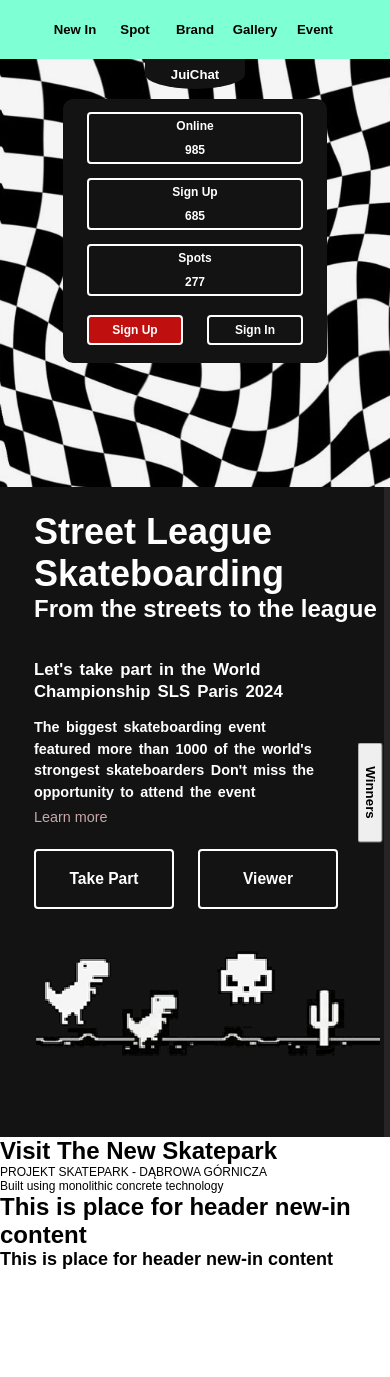
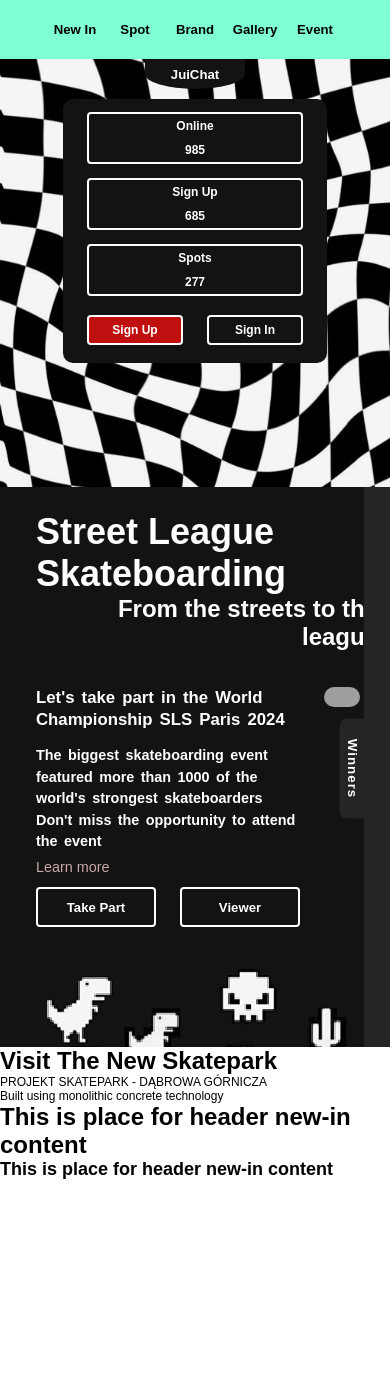
Before and after one commit to RomaNMoskvita/JUICIricc_Project, a PHP site: page / in a window 390 px wide. Shown: the part 81-1458 px from the top of the page. Run offline with PHP 8.4, Linux system fonts and the light colour scheme; grey boxes are pictures that could not be loaded.

Commit message:
added right slide bar to new-in section

```diff
--- a/JUICYricc/CSS/index.css
+++ b/JUICYricc/CSS/index.css
@@ -287,6 +287,8 @@ text-align: center;
     height: 120px;
     margin-top: 1rem;
 }
+
+
 /*New-in two Section*/
 .new-in__two--section{
     max-width: 9999px;
@@ -441,3 +443,10 @@ text-align: center;
       40% {transform: translateY(-10px);}
       60% {transform: translateY(-5px);}
   }
+
+  /* Temporary */
+
+
+#button__winners{
+    display: none;
+}
--- a/JUICYricc/CSS/indexResponsive.css
+++ b/JUICYricc/CSS/indexResponsive.css
@@ -193,6 +193,7 @@
     .traffic__banner--icon{
         margin-top: 4.5rem;
     }
+
 }
 
 @media screen and (max-width: 800px){
@@ -476,6 +477,7 @@ text-align: center;
     .new-in__background--bot{
         margin-top: 3rem;
     }
+
 }
 
 /* Temporary */
@@ -492,6 +494,7 @@ text-align: center;
     #user--icon__container--controll{
         left: calc(1024px);
         position: absolute;
+        transition-duration: 0.4s;
     }
 
     .new-in__content{
@@ -503,25 +506,50 @@ text-align: center;
             align-items: center;
 
         }
+
         #button__winners{
             position: absolute;
-            margin-left: -132px;
+            margin-left: -130px;
             display: block;
         }
+
         #button__winners button{
         width: 100px;
         height: 25px;
         rotate: 90deg;
         font-weight: bold;
+        border-bottom-left-radius: 8px;
+        border-bottom-right-radius: 8px;
+        background-color: #252525;
+        border: none;
+        color: #fff;
+        letter-spacing: 1px;
+        }
+
+        .userIconForward{
+            transform: translate(-220px, 0px);
         }
 }
 
 @media screen and (max-width: 1000px) {
     .new-in__section{
-
+        height: 560px;
         margin-top: 3.3rem;
 
     }
+
+    .event__learn--more{
+        display: flex;
+        justify-content: start;
+        margin: 0.5rem 1rem 1rem 0;
+      }
+      .button__event{
+        font-size: 1.1rem;
+        font-weight: bold;
+        height: 40px;
+        width: 120px;
+        margin-right: 2rem;
+      }
 }
 
 @media screen and (max-width: 800px){
--- a/JUICYricc/JS/responsiveTransform.js
+++ b/JUICYricc/JS/responsiveTransform.js
@@ -28,7 +28,7 @@ function updateStylesheet() {
   const userIcon = document.getElementById("user--icon__container--controll");
   if (window.innerWidth < 1200) {
     let actualResize = window.innerWidth;
-    userIcon.style.left = `calc(1180px + ${actualResize - 1200}px)`;
+    userIcon.style.left = `calc(1160px + ${actualResize - 1200}px)`;
   }
 }
 
--- /dev/null
+++ b/JUICYricc/JS/userIconControll.js
@@ -0,0 +1,8 @@
+function userIconControll() {
+  const userIconForward = document.getElementById(
+    "user--icon__container--controll"
+  );
+  setTimeout(function () {
+    userIconForward.classList.toggle("userIconForward");
+  }, 100);
+}
--- a/JUICYricc/SNIPPETS/FOOTER.php
+++ b/JUICYricc/SNIPPETS/FOOTER.php
@@ -161,7 +161,7 @@
 <script src="../JS/index.js"></script>
 <script src="../JS/trafficSection.js"></script>
 <script src="../JS/responsiveTransform.js"></script>
-<script src="../JS/userIconBar.js"></script>
+<script src="../JS/userIconControll.js"></script>
 
 </body>
 
--- a/JUICYricc/index.php
+++ b/JUICYricc/index.php
@@ -105,7 +105,7 @@
         </div>
         <div class="user--icon__card">
             <div id="button__winners--container">
-                <div id="button__winners"><button>Winners</button></div>
+                <div id="button__winners"><button onclick="userIconControll()">Winners</button></div>
                 <img class="user--icon" src="Images/avatar_3.png" alt="">
             </div>
 
```
